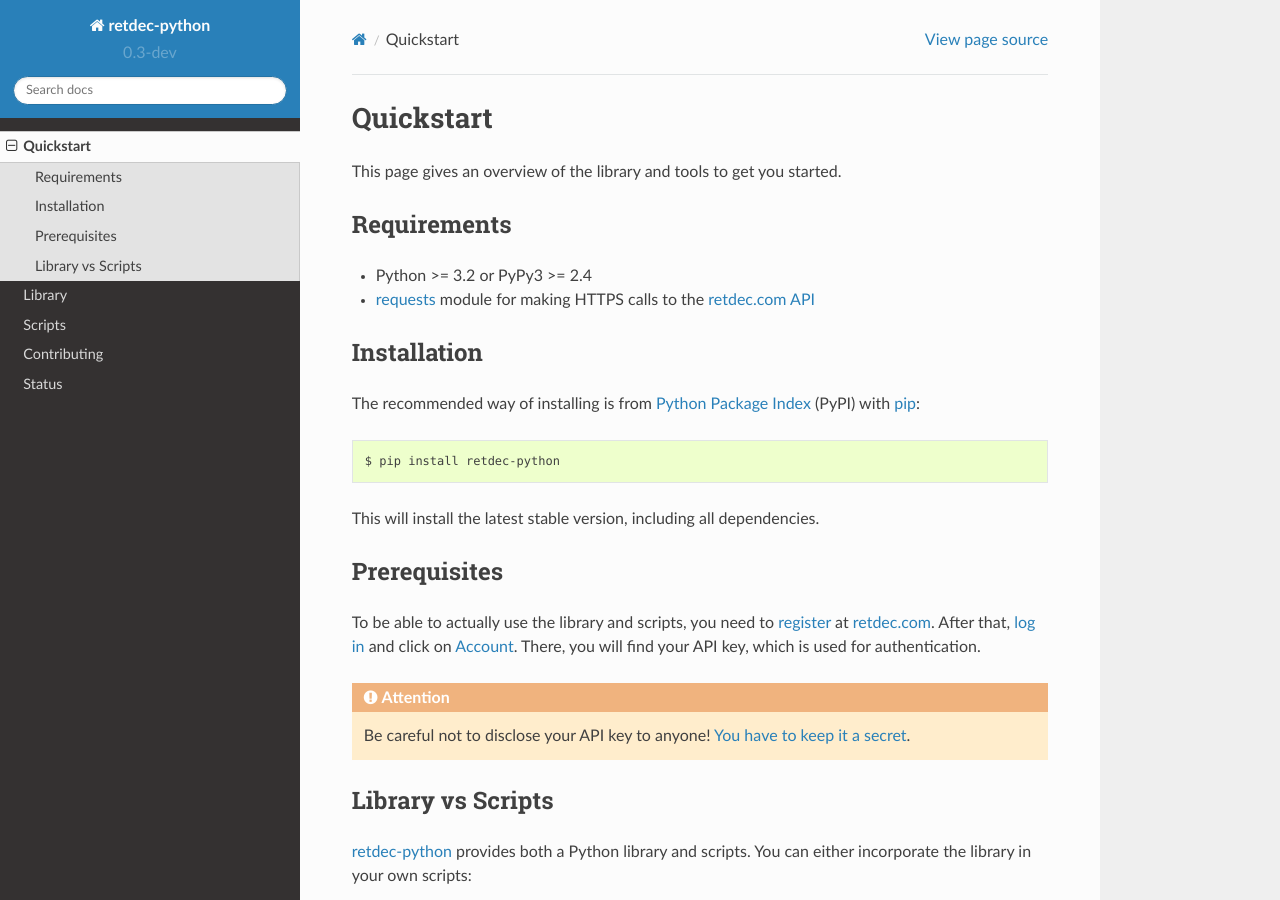
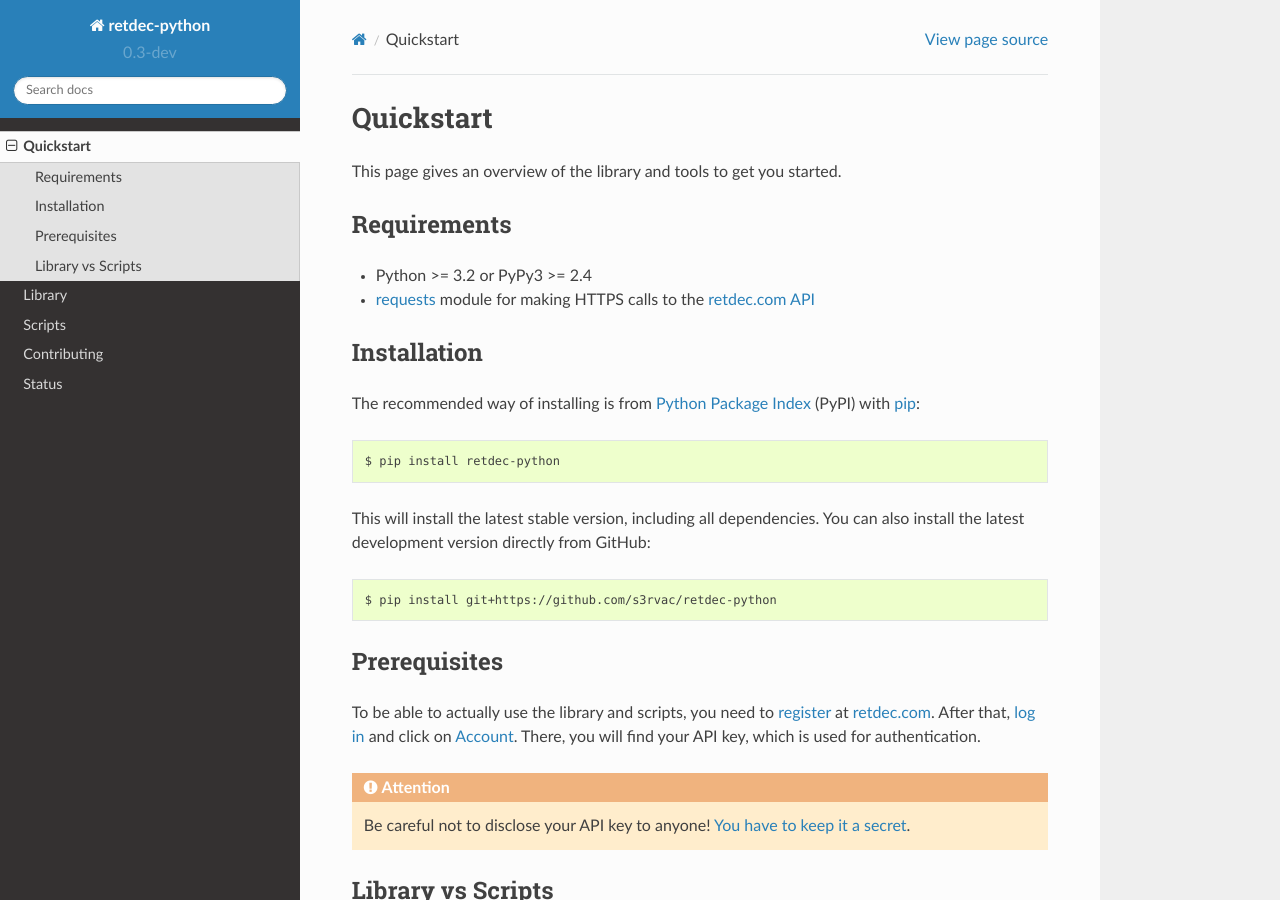
Before and after one commit to s3rvac/retdec-python, a Sphinx documentation site: the page built from docs/quickstart.rst, in a window 1280 px wide and 900 px high. Built offline with Sphinx 7.4.7 and the Read the Docs theme 2.0.0, drawn with Linux system fonts in a browser that asks for light colours.

Commit message:
Mention how to install the latest dev version from GitHub in the docs.
This is already mentioned in README, so mention it also in the docs.

```diff
--- a/docs/quickstart.rst
+++ b/docs/quickstart.rst
@@ -20,7 +20,11 @@ The recommended way of installing is from `Python Package Index <https://pypi.py
 
     $ pip install retdec-python
 
-This will install the latest stable version, including all dependencies.
+This will install the latest stable version, including all dependencies. You can also install the latest development version directly from GitHub:
+
+.. code-block:: shell
+
+    $ pip install git+https://github.com/s3rvac/retdec-python
 
 Prerequisites
 -------------
```
